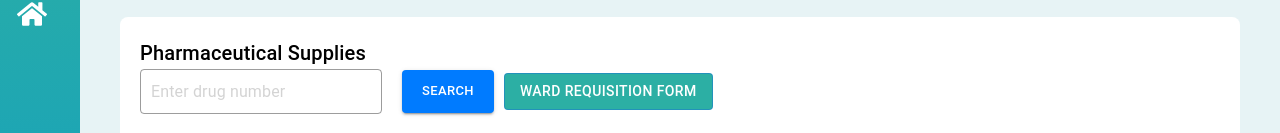
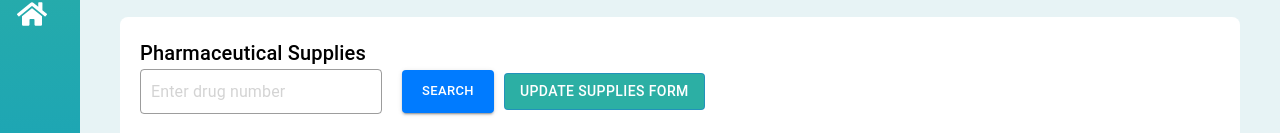
Before and after one commit to MarkYane/Group-5-Case-Study-Web, a React (Vite) app: page /supplies in a window 1280 px wide. Shown: the part 129-262 px from the top of the page. Built offline with nearby package versions, Linux system fonts and the light colour scheme.

Commit message:
Update Supplies.jsx

```diff
--- a/src/Components/Supplies.jsx
+++ b/src/Components/Supplies.jsx
@@ -62,7 +62,7 @@ const Supplies = () => {
               <TextField placeholder="Enter drug number" variant="outlined" size="small" />
               <Button variant="contained" color="primary" size="small" sx={{ marginLeft: '10px' }}>Search</Button>
               <Button component={Link} to="/supplies/ward-requisition" variant="outlined" className="ward-requisition-button" sx={{ backgroundColor: '#2CAFA4', color: 'white' }}>
-                Ward Requisition Form
+                Update Supplies Form
               </Button>
             </Box>
             <Table>
```
